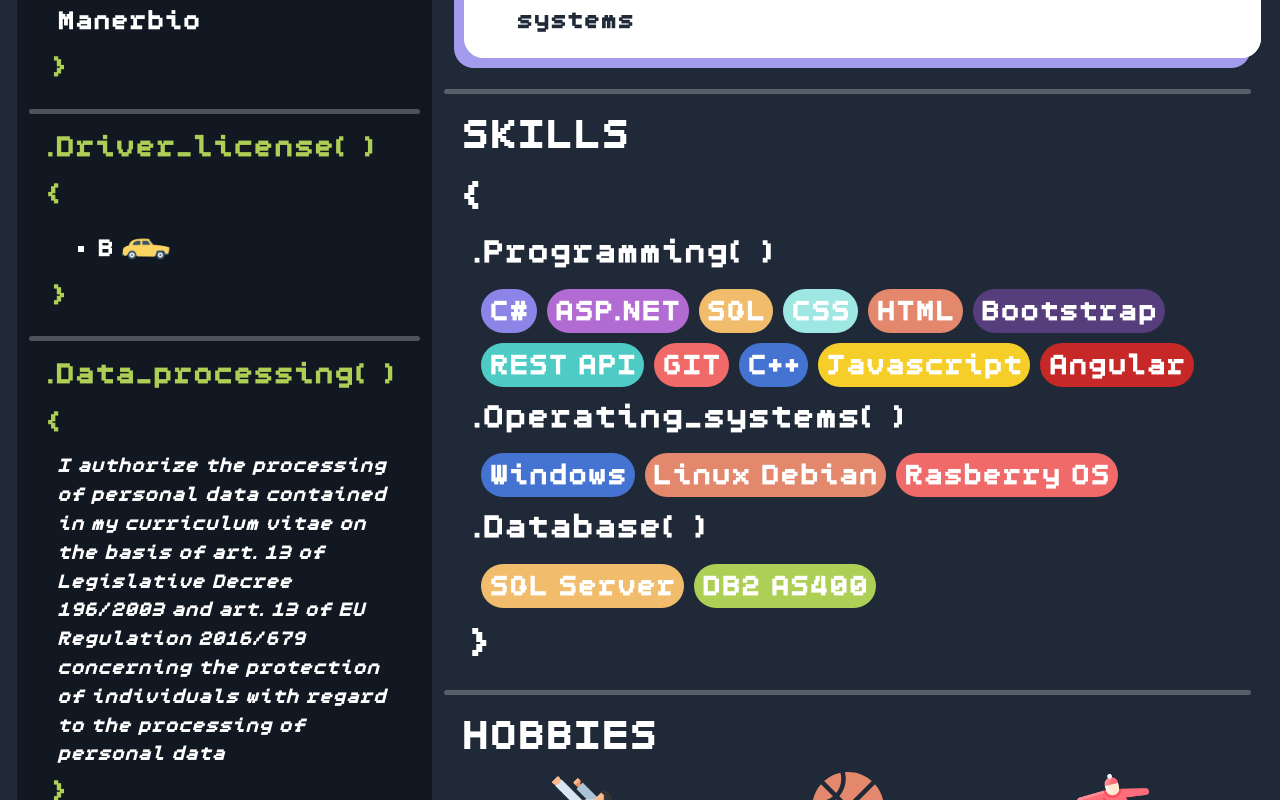
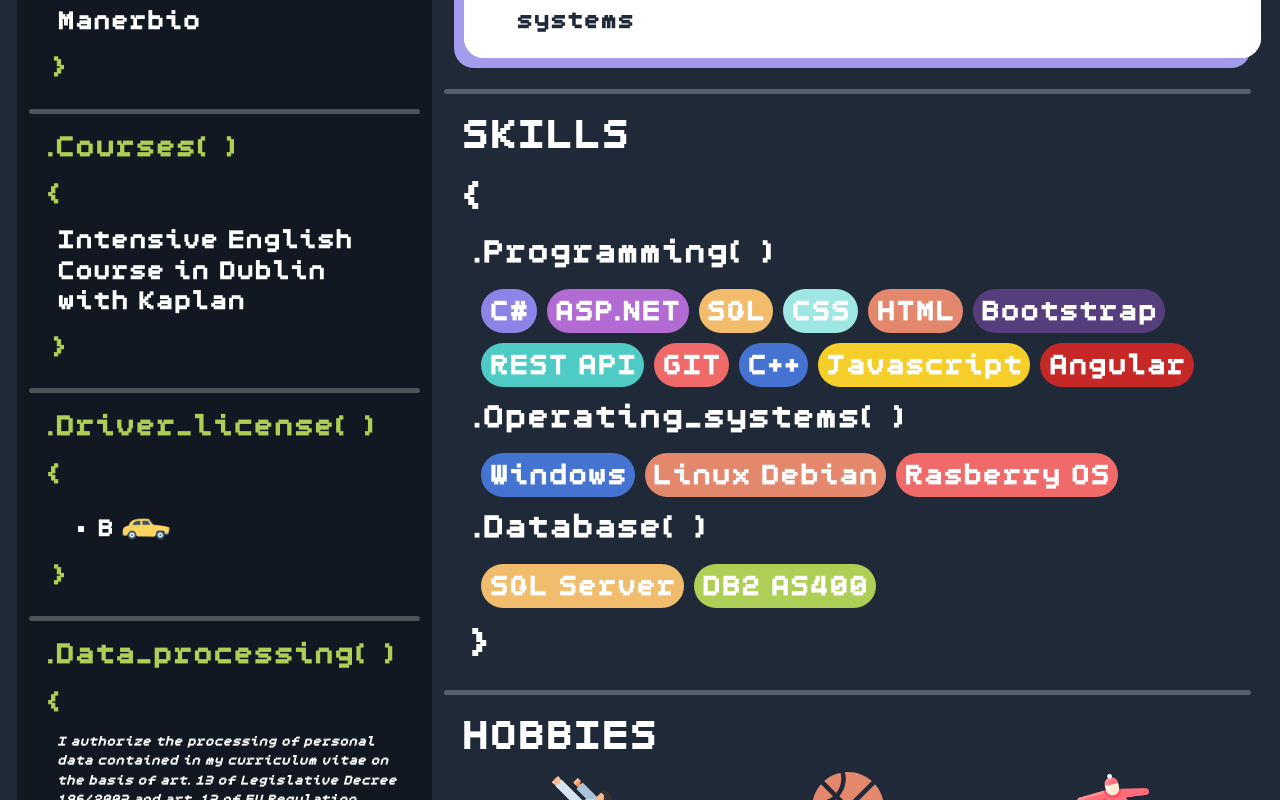
Before and after one commit to merigoro/curriculum-vue, a Vue app: page / in a window 1280 px wide. Shown: the part 1180-1980 px from the top of the page. Built offline with nearby package versions, Linux system fonts and the light colour scheme.

Commit message:
Add courses

```diff
--- a/src/components/PersonalInfo.vue
+++ b/src/components/PersonalInfo.vue
@@ -83,7 +83,7 @@
                 </div>
                 <div class="col">
                     <div class="progress">
-                        <div class="progress-bar english" role="progressbar" style="width: 40%" aria-valuenow="40" aria-valuemin="0" aria-valuemax="100"></div>
+                        <div class="progress-bar english" role="progressbar" style="width: 60%" aria-valuenow="40" aria-valuemin="0" aria-valuemax="100"></div>
                     </div>
                 </div>
             </div>
@@ -107,6 +107,21 @@
             </div>
             <div class="row ms-4">
                 <h4>Blaise Pascal Manerbio</h4>
+            </div>
+            <div class="row">
+                <h2>}</h2>
+            </div>
+        </div>
+        <hr>
+        <div class="courses">
+            <div class="row">
+                <h2>{{ $t("courses.title") }}</h2>
+            </div>
+            <div class="row">
+                <h2>{</h2>
+            </div>
+            <div class="row ms-4">
+                <h4>{{ $t("courses.description") }}</h4>
             </div>
             <div class="row">
                 <h2>}</h2>
@@ -188,6 +203,6 @@
     font-weight: bold;
 }
 .dati-personali i{
-    font-size:1.2rem;
+    font-size:0.8rem;
 }
 </style>
--- a/src/locales/en.json
+++ b/src/locales/en.json
@@ -10,6 +10,10 @@
     "education":{
         "title": ".Education()",
         "diploma": "Diploma in Computer Science and Telecommunications"
+    },
+    "courses":{
+        "title": ".Courses()",
+        "description": "Intensive English Course in Dublin with Kaplan"
     },
     "driverLicences":{
         "title": ".Driver_license()"
--- a/src/locales/it.json
+++ b/src/locales/it.json
@@ -10,6 +10,10 @@
     "education":{
         "title": ".Istruzione()",
         "diploma": "Diploma in Informatica e Telecomunicazioni"
+    },
+    "courses":{
+        "title": ".Corsi()",
+        "description": "Corso intensivo di inglese a Dublino con Kaplan"
     },
     "driverLicences":{
         "title": ".Patente_di_guida()"
```
Lines whose indentation alone changed are shown as unchanged.
